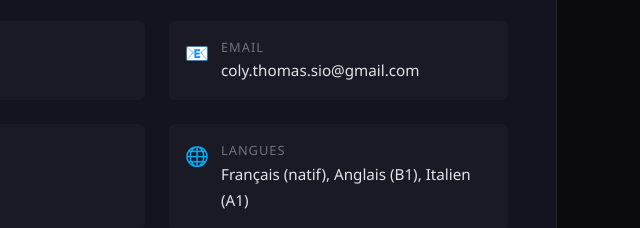
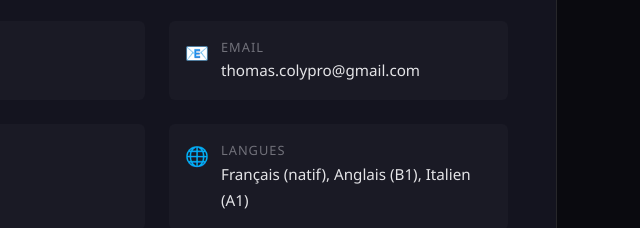
Before and after one commit to Th4567ms/Portfolio, a plain HTML site: page cv.html in a window 1280 px wide. Shown: the part 779-1007 px from the top of the page, 483-1123 px from the left. Drawn offline with Linux system fonts and the light colour scheme.

Commit message:
mise a jour texte

```diff
--- a/cv.html
+++ b/cv.html
@@ -85,7 +85,7 @@
                             <div>
                                 <div class="info-label">Email</div>
                                 <!-- TODO: Remplacer par ton email -->
-                                <div class="info-value">coly.thomas.sio@gmail.com</div>
+                                <div class="info-value">thomas.colypro@gmail.com</div>
                             </div>
                         </div>
                         <div class="cv-info-item">
```
